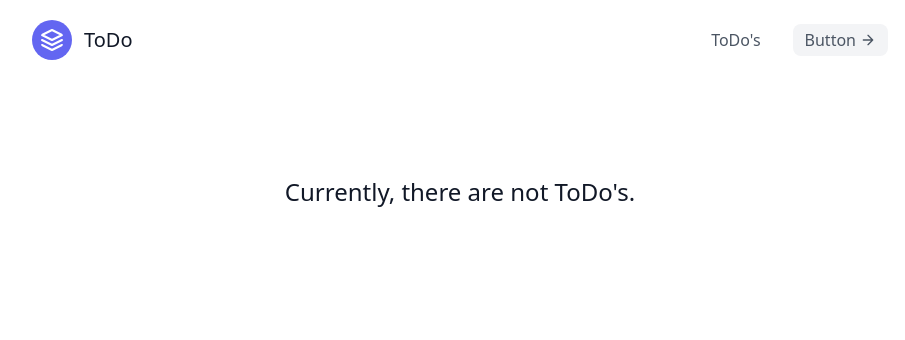
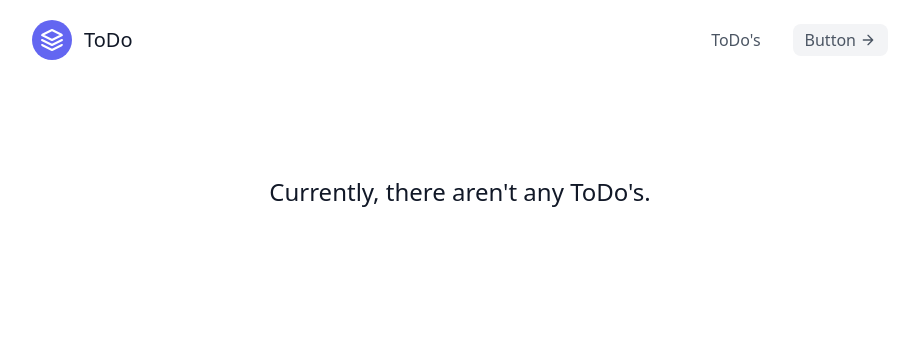
Before and after one commit to langBeralarm/django-learning-app, a Django app: page / in a window 1280 px wide. Shown: the top 340 px of the page, without its empty margins (180-1085 px from the left). Run offline with Django 4.2, Linux system fonts and the light colour scheme; data that the repository does not hold is empty; some libraries are stand-ins or nearby versions.

Commit message:
Fix typo in todo_list template

```diff
--- a/todo/templates/todo/todo_list.html
+++ b/todo/templates/todo/todo_list.html
@@ -8,7 +8,7 @@
   <section class="text-gray-600 body-font overflow-hidden">
     <div class="container px-5 py-24 mx-auto">
       {% if not todos %}
-        <h2 class="text-2xl font-medium text-gray-900 title-font mb-2">Currently, there are not ToDo's.</h2>
+        <h2 class="text-2xl font-medium text-gray-900 title-font mb-2">Currently, there aren't any ToDo's.</h2>
       {% else %}
         <ul>
           {% for todo in todos %}
```
